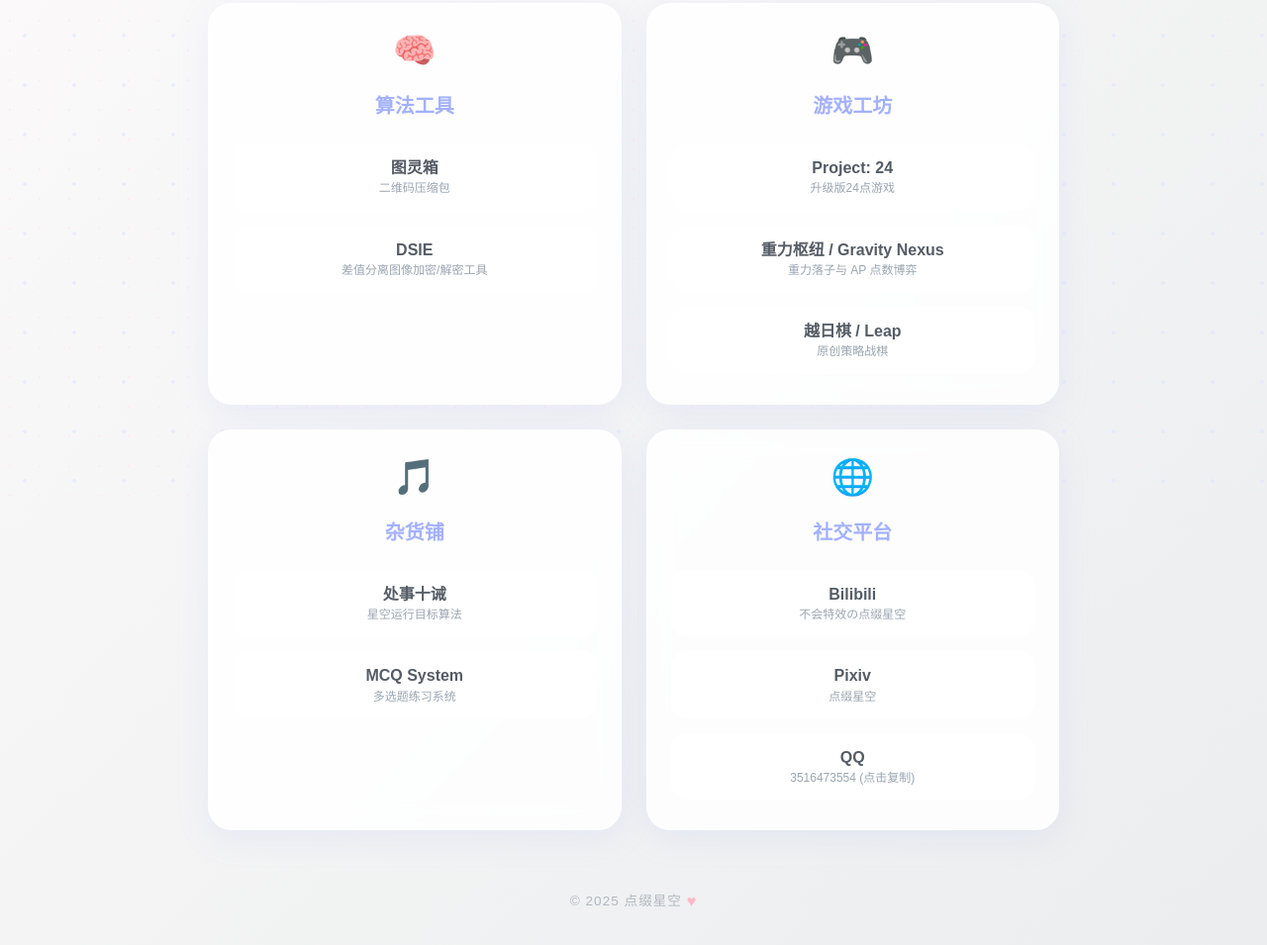
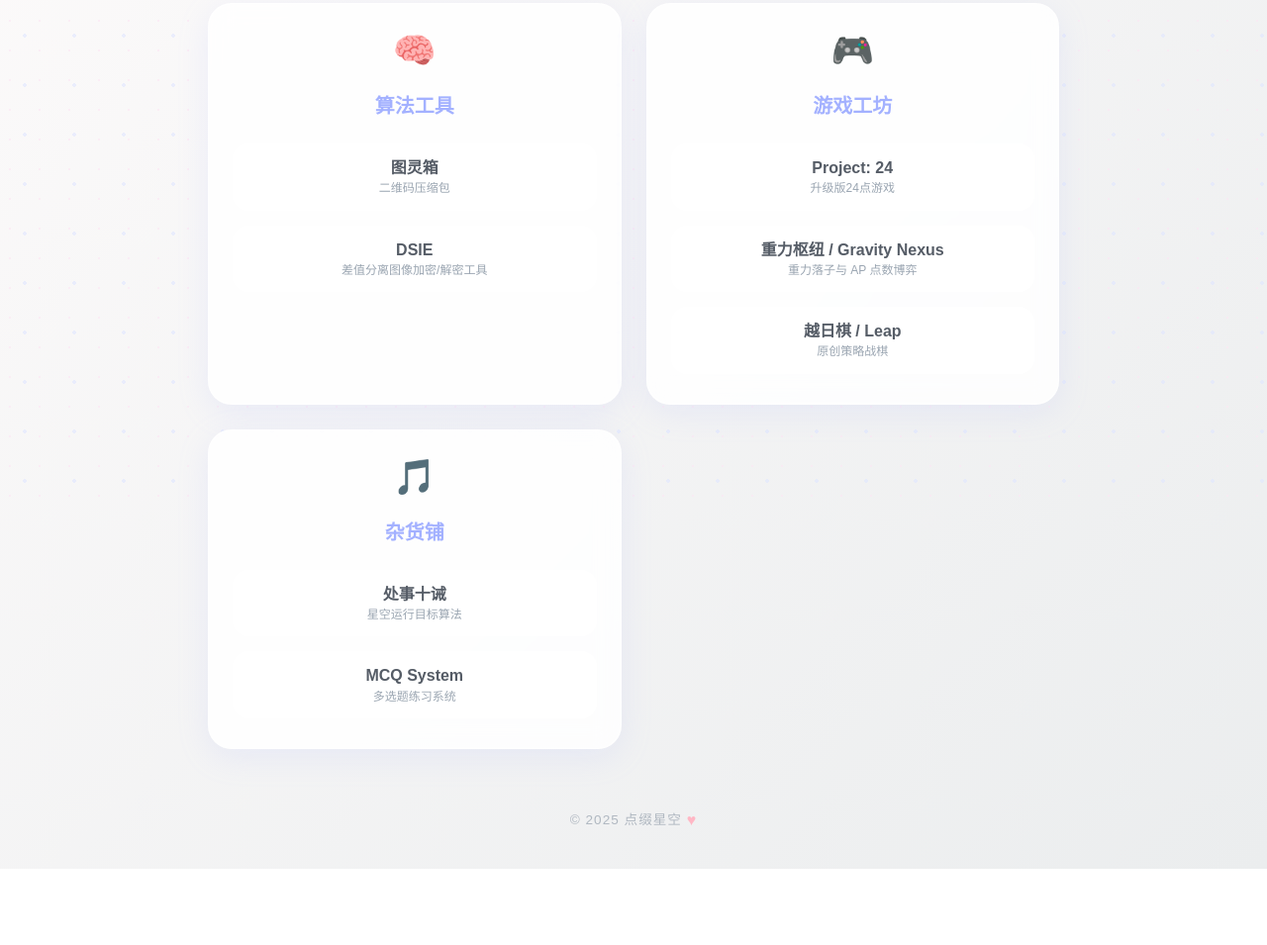
Before and after one commit to Stellate0511/stellate0511.github.io, a plain HTML site: page index.html in a window 1280 px wide. Shown: the part 289-1244 px from the top of the page at 99% size. After the commit the page ends 1167 px from the top, so only its background shows below. Drawn offline with Linux system fonts and the light colour scheme.

Commit message:
Update index.html

```diff
--- a/index.html
+++ b/index.html
@@ -337,25 +337,6 @@
                 </div>
             </section>
 
-            <section class="card social-section">
-                <div class="card-icon">🌐</div>
-                <h3>社交平台</h3>
-                <div class="btn-group">
-                    <a href="https://space.bilibili.com/1792961650" class="btn">
-                        <span class="btn-title">Bilibili</span>
-                        <span class="btn-subtitle">不会特效の点缀星空</span>
-                    </a>
-                    <a href="https://www.pixiv.net/users/96255778" class="btn">
-                        <span class="btn-title">Pixiv</span>
-                        <span class="btn-subtitle">点缀星空</span>
-                    </a>
-                    <a href="javascript:void(0)" class="btn" onclick="copyQQ('3516473554', this)">
-                        <span class="btn-title">QQ</span>
-                        <span class="btn-subtitle">3516473554 (点击复制)</span>
-                    </a>
-                </div>
-            </section>
-
         </div>
 
         <footer class="footer">
```
